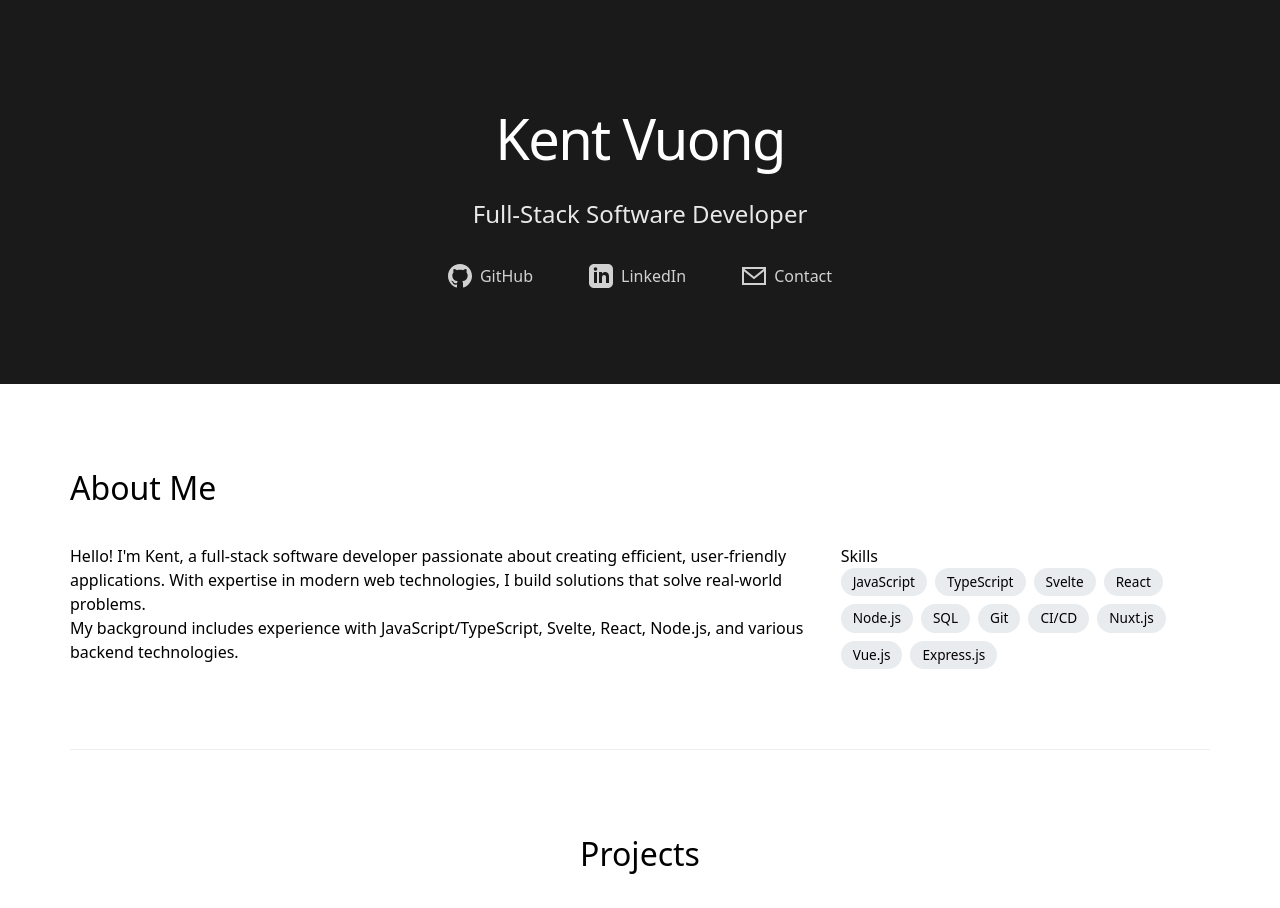
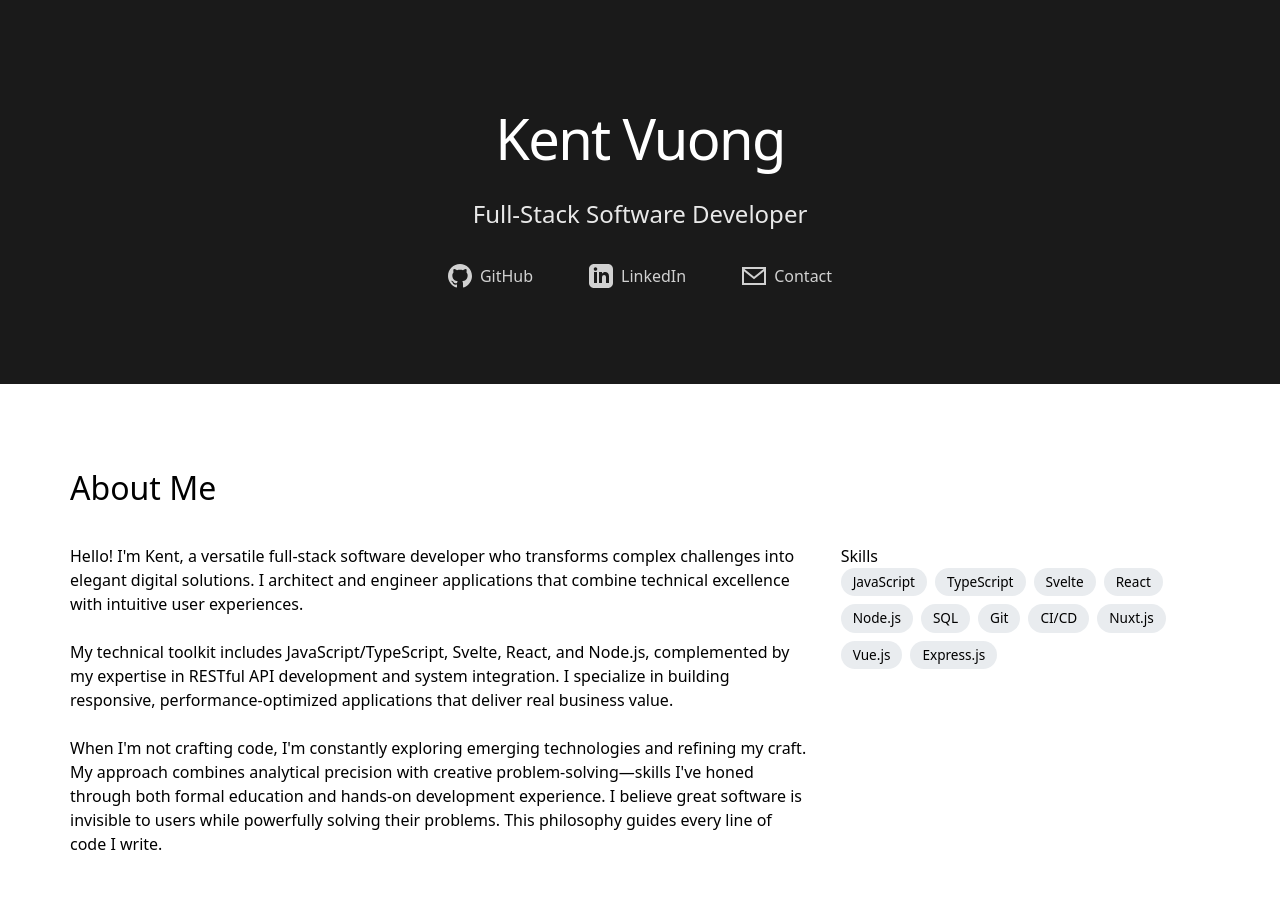
Before and after one commit to Mooshieblob1/ktvuong, a SvelteKit app: page / in a window 1280 px wide. Shown: the top 908 px of the page. Built offline with nearby package versions, Linux system fonts and the light colour scheme.

Commit message:
Update personal introduction in about section for clarity and detail

```diff
--- a/src/routes/+page.svelte
+++ b/src/routes/+page.svelte
@@ -106,13 +106,28 @@
 		<div class="about-content">
 			<div class="about-text">
 				<p>
-					Hello! I'm Kent, a full-stack software developer passionate about creating efficient,
-					user-friendly applications. With expertise in modern web technologies, I build solutions
-					that solve real-world problems.
+					Hello! I'm Kent, a versatile full-stack software developer who transforms complex
+					challenges into elegant digital solutions. I architect and engineer applications that
+					combine technical excellence with intuitive user experiences.
 				</p>
+
+				<br />
+
 				<p>
-					My background includes experience with JavaScript/TypeScript, Svelte, React, Node.js, and
-					various backend technologies.
+					My technical toolkit includes JavaScript/TypeScript, Svelte, React, and Node.js,
+					complemented by my expertise in RESTful API development and system integration. I
+					specialize in building responsive, performance-optimized applications that deliver real
+					business value.
+				</p>
+
+				<br />
+
+				<p>
+					When I'm not crafting code, I'm constantly exploring emerging technologies and refining my
+					craft. My approach combines analytical precision with creative problem-solving—skills I've
+					honed through both formal education and hands-on development experience. I believe great
+					software is invisible to users while powerfully solving their problems. This philosophy
+					guides every line of code I write.
 				</p>
 			</div>
 			<div class="skills">
```
